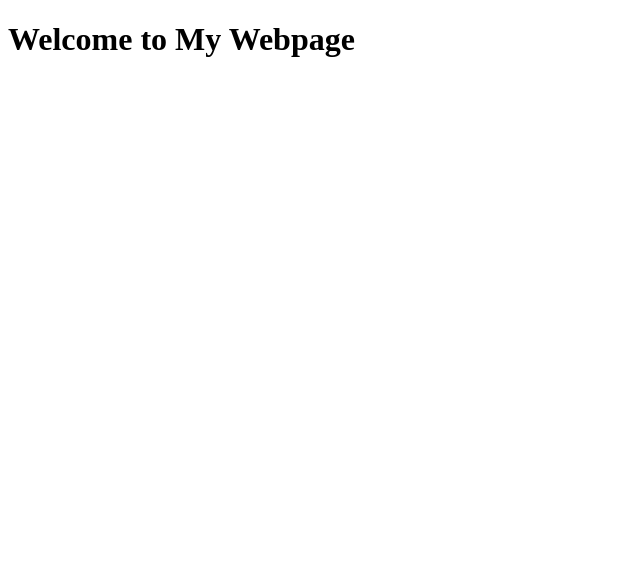
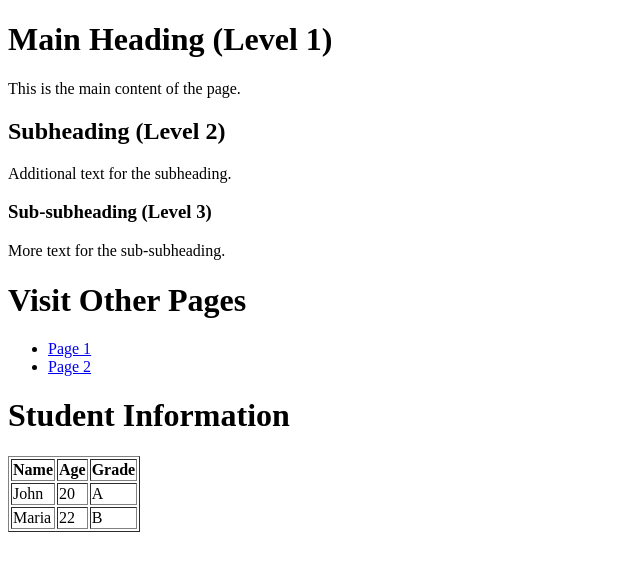
Before and after one commit to hanenkod/se, a plain HTML site: page index.html in a window 1280 px wide. Shown: the whole page, without its empty margins (0-640 px from the left). Drawn offline with Linux system fonts and the light colour scheme.

Commit message:
html page

```diff
--- a/index.html
+++ b/index.html
@@ -2,9 +2,40 @@
 <html lang="en">
 <head>
     <meta charset="UTF-8">
-    <title>My First Webpage</title>
+    <title>Heading Levels</title>
 </head>
 <body>
-    <h1>Welcome to My Webpage</h1>
+    <h1>Main Heading (Level 1)</h1>
+    <p>This is the main content of the page.</p>
+    <h2>Subheading (Level 2)</h2>
+    <p>Additional text for the subheading.</p>
+    <h3>Sub-subheading (Level 3)</h3>
+    <p>More text for the sub-subheading.</p>
+
+    <h1>Visit Other Pages</h1>
+    <ul>
+        <li><a href="page1.html">Page 1</a></li>
+        <li><a href="page2.html">Page 2</a></li>
+    </ul>
+
+    <h1>Student Information</h1>
+    <table border="1">
+        <tr>
+            <th>Name</th>
+            <th>Age</th>
+            <th>Grade</th>
+        </tr>
+        <tr>
+            <td>John</td>
+            <td>20</td>
+            <td>A</td>
+        </tr>
+        <tr>
+            <td>Maria</td>
+            <td>22</td>
+            <td>B</td>
+        </tr>
+    </table>
+
 </body>
 </html>
```
